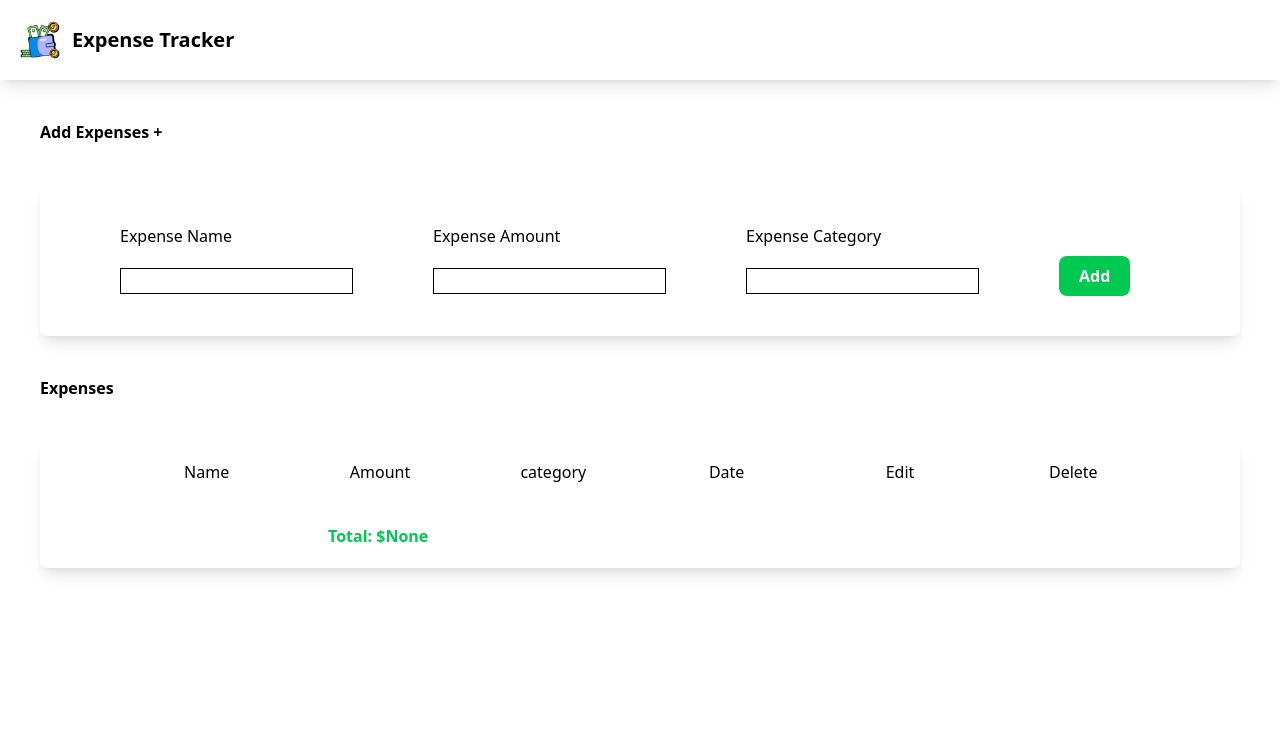
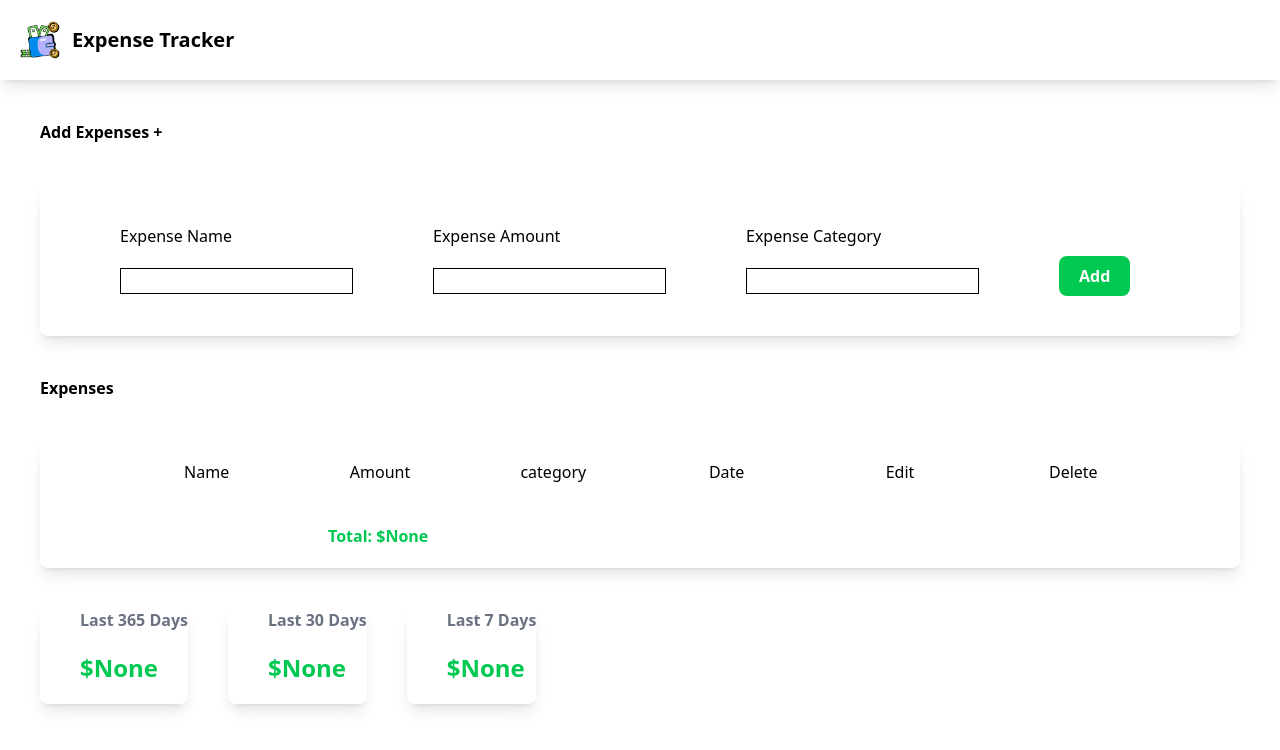
Before and after one commit to CioFlingar/Expense-Tracker, a Django app: page / in a window 1280 px wide. Shown: the top 750 px of the page. Run offline with Django 5.2, Linux system fonts and the light colour scheme; data that the repository does not hold is empty.

Commit message:
add yearly, monthly and weekly sum value to the tracker

```diff
--- a/et_app/views.py
+++ b/et_app/views.py
@@ -2,7 +2,7 @@
 from .forms import ExpenseForm
 from .models import Expense
 from django.db.models import Sum
-
+import datetime
 
 # Create your views here.
 def index(request):
@@ -13,9 +13,21 @@
 
     expenses = Expense.objects.all()
     total_expenses = expenses.aggregate(Sum("amount"))
-    print(total_expenses)
+
+    last_year = datetime.date.today() - datetime.timedelta(days=365)
+    data = Expense.objects.filter(date__gt=last_year)
+    yearly_sum = data.aggregate(Sum('amount'))
+
+    last_month = datetime.date.today() - datetime.timedelta(days=30)
+    data = Expense.objects.filter(date__gt=last_month)
+    monthly_sum = data.aggregate(Sum('amount'))
+
+    last_week = datetime.date.today() - datetime.timedelta(days=7)
+    data = Expense.objects.filter(date__gt=last_week)
+    weekly_sum = data.aggregate(Sum('amount'))
+
     expense_form = ExpenseForm()
-    return render(request, "et_app/index.html", {"expense_form":expense_form, "expenses": expenses, "total_expenses": total_expenses})
+    return render(request, "et_app/index.html", {"expense_form":expense_form, "expenses": expenses, "total_expenses": total_expenses, "yearly_sum":yearly_sum, "monthly_sum":monthly_sum, "weekly_sum":weekly_sum})
 
 def edit(request, id):
     expense = Expense.objects.get(id=id)
--- a/static/et_app/output.css
+++ b/static/et_app/output.css
@@ -8,10 +8,13 @@
     --font-mono: ui-monospace, SFMono-Regular, Menlo, Monaco, Consolas, "Liberation Mono",
       "Courier New", monospace;
     --color-green-500: oklch(72.3% 0.219 149.579);
+    --color-gray-500: oklch(55.1% 0.027 264.364);
     --color-white: #fff;
     --spacing: 0.25rem;
     --text-xl: 1.25rem;
     --text-xl--line-height: calc(1.75 / 1.25);
+    --text-2xl: 1.5rem;
+    --text-2xl--line-height: calc(2 / 1.5);
     --font-weight-semibold: 600;
     --font-weight-bold: 700;
     --radius-lg: 0.5rem;
@@ -195,6 +198,9 @@
   .mx-auto {
     margin-inline: auto;
   }
+  .my-5 {
+    margin-block: calc(var(--spacing) * 5);
+  }
   .mt-8 {
     margin-top: calc(var(--spacing) * 8);
   }
@@ -203,6 +209,9 @@
   }
   .mb-5 {
     margin-bottom: calc(var(--spacing) * 5);
+  }
+  .ml-10 {
+    margin-left: calc(var(--spacing) * 10);
   }
   .block {
     display: block;
@@ -272,6 +281,10 @@
   .py-10 {
     padding-block: calc(var(--spacing) * 10);
   }
+  .text-2xl {
+    font-size: var(--text-2xl);
+    line-height: var(--tw-leading, var(--text-2xl--line-height));
+  }
   .text-xl {
     font-size: var(--text-xl);
     line-height: var(--tw-leading, var(--text-xl--line-height));
@@ -283,6 +296,9 @@
   .font-semibold {
     --tw-font-weight: var(--font-weight-semibold);
     font-weight: var(--font-weight-semibold);
+  }
+  .text-gray-500 {
+    color: var(--color-gray-500);
   }
   .text-green-500 {
     color: var(--color-green-500);
--- a/templates/et_app/index.html
+++ b/templates/et_app/index.html
@@ -66,10 +66,33 @@
         </span>
     </div>
     {% endfor %}
+
     <div class="px-72 py-5">
         <span class="font-bold text-green-500">
             Total: ${{ total_expenses.amount__sum | intcomma}}
         </span>
     </div>
 </div>
+<div class="flex">
+    <div class="shadow-lg ml-10 rounded-lg">
+        <h1 class="ml-10 font-bold text-gray-500">Last 365 Days</h1>
+        <h1 class="ml-10 my-5 text-2xl text-green-500 font-bold">
+            ${{ yearly_sum.amount__sum | intcomma }}
+        </h1>
+    </div>
+
+    <div class="shadow-lg ml-10 rounded-lg">
+        <h1 class="ml-10 font-bold text-gray-500">Last 30 Days</h1>
+        <h1 class="ml-10 my-5 text-2xl text-green-500 font-bold">
+            ${{ monthly_sum.amount__sum | intcomma }}
+        </h1>
+    </div>
+
+    <div class="shadow-lg ml-10 rounded-lg">
+        <h1 class="ml-10 font-bold text-gray-500">Last 7 Days</h1>
+        <h1 class="ml-10 my-5 text-2xl text-green-500 font-bold">
+            ${{ weekly_sum.amount__sum | intcomma }}
+        </h1>
+    </div>
+</div>
 {% endblock %}
```
